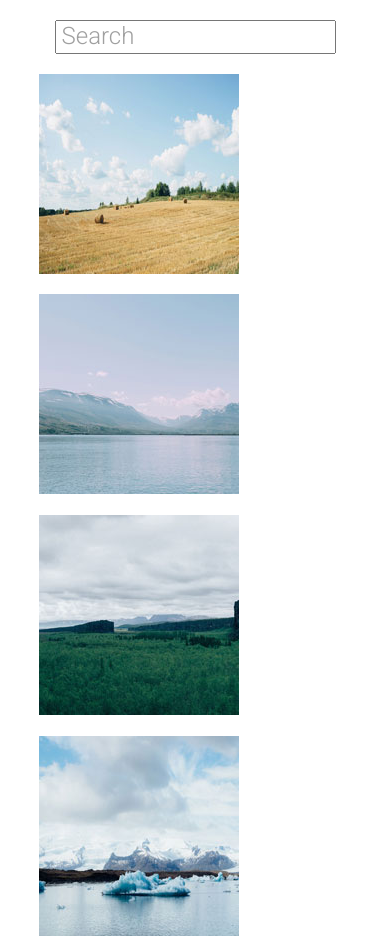
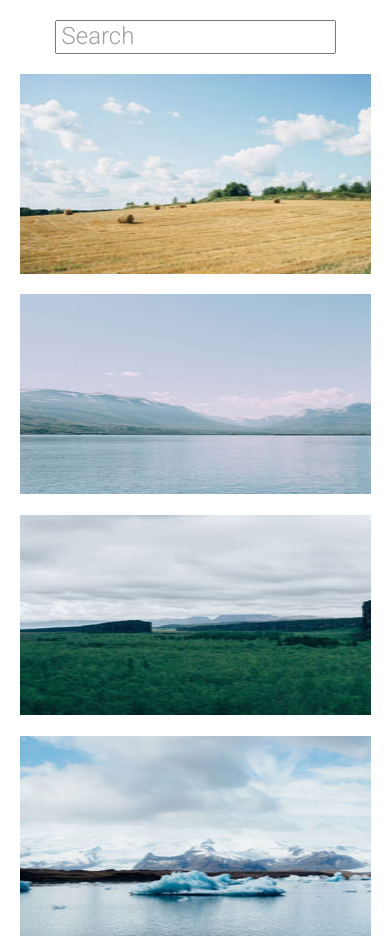
Before and after one commit to r-bota/Treehouseproject5, a plain HTML site: page index.html in a window 390 px wide. Shown: the top 939 px of the page. Drawn offline with Linux system fonts and the light colour scheme.

Commit message:
Changed sizes when viewed on mobile

```diff
--- a/scss/styles.scss
+++ b/scss/styles.scss
@@ -18,7 +18,8 @@
 }
 
 .gallery {
-    width: 80vw;
+    width: 90%;
+    max-width: 850px;
     margin: 0 auto;
     display: grid;
     grid-template-columns: repeat(auto-fit, minmax(190px, 1fr));
@@ -27,3 +28,8 @@
     grid-gap: 1.3rem;
     grid-auto-flow: dense;
   }
+
+  img {
+      height: 100%;
+      width: 100%;
+  }
```
Also changed, not shown: css/styles.css, 1 other file.
